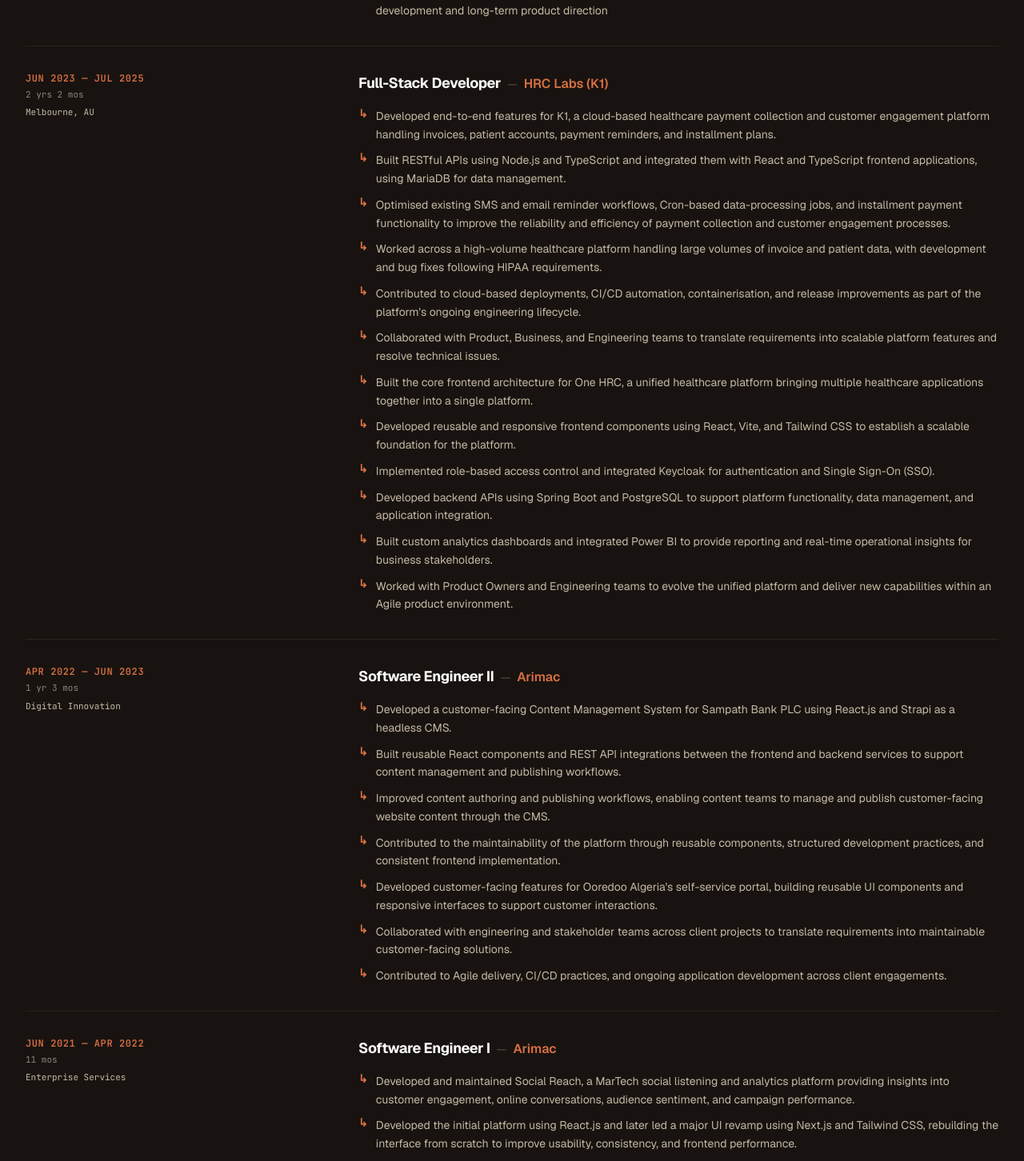
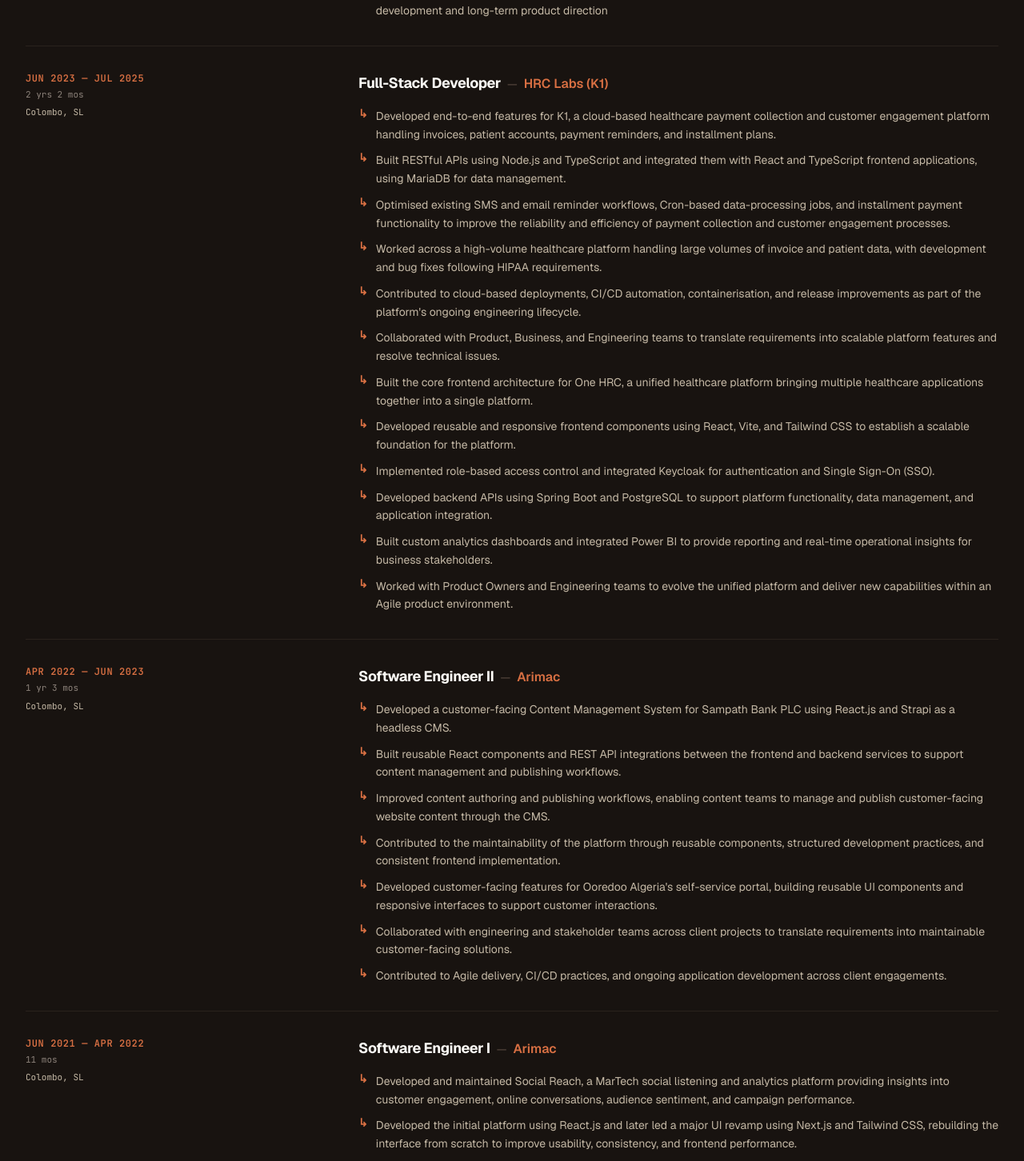
Before and after one commit to NERONSW/portfolio_2026, a Next.js app: page / in a window 1280 px wide. Shown: the part 2047-3499 px from the top of the page at 80% size. Built offline with nearby package versions, Linux system fonts and the light colour scheme; no server answers.

Commit message:
minor bug fix

```diff
--- a/src/data/experience.ts
+++ b/src/data/experience.ts
@@ -32,7 +32,7 @@
     company: "HRC Labs (K1)",
     startDate: "2023-06",
     endDate: "2025-07",
-    location: "Melbourne, AU",
+    location: "Colombo, SL",
     bullets: [
       "Developed end-to-end features for K1, a cloud-based healthcare payment collection and customer engagement platform handling invoices, patient accounts, payment reminders, and installment plans.",
       "Built RESTful APIs using Node.js and TypeScript and integrated them with React and TypeScript frontend applications, using MariaDB for data management.",
@@ -54,7 +54,7 @@
     company: "Arimac",
     startDate: "2022-04",
     endDate: "2023-06",
-    location: "Digital Innovation",
+    location: "Colombo, SL",
     bullets: [
       "Developed a customer-facing Content Management System for Sampath Bank PLC using React.js and Strapi as a headless CMS.",
       "Built reusable React components and REST API integrations between the frontend and backend services to support content management and publishing workflows.",
@@ -71,7 +71,7 @@
     company: "Arimac",
     startDate: "2021-06",
     endDate: "2022-04",
-    location: "Enterprise Services",
+    location: "Colombo, SL",
     bullets: [
       "Developed and maintained Social Reach, a MarTech social listening and analytics platform providing insights into customer engagement, online conversations, audience sentiment, and campaign performance.",
       "Developed the initial platform using React.js and later led a major UI revamp using Next.js and Tailwind CSS, rebuilding the interface from scratch to improve usability, consistency, and frontend performance.",
```
